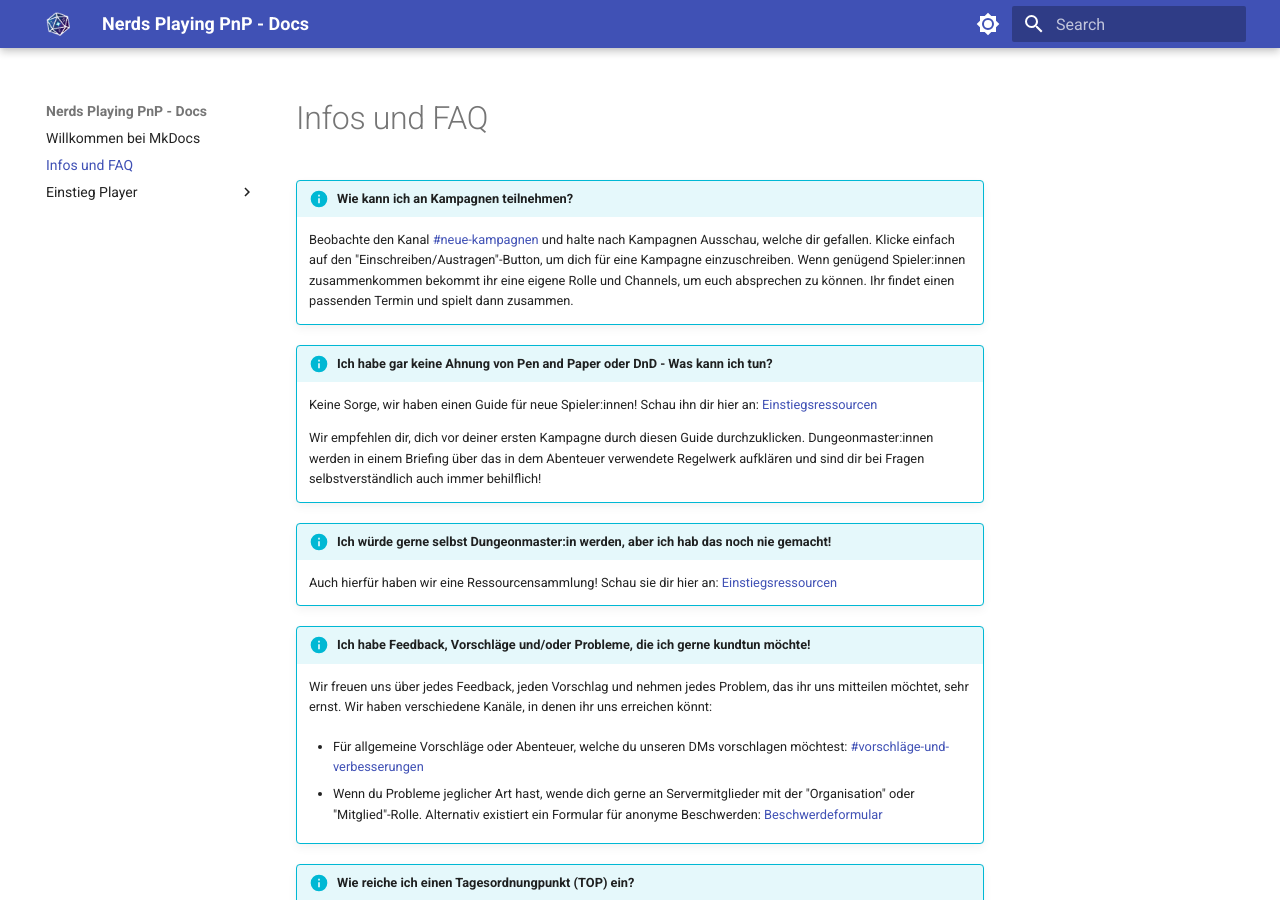
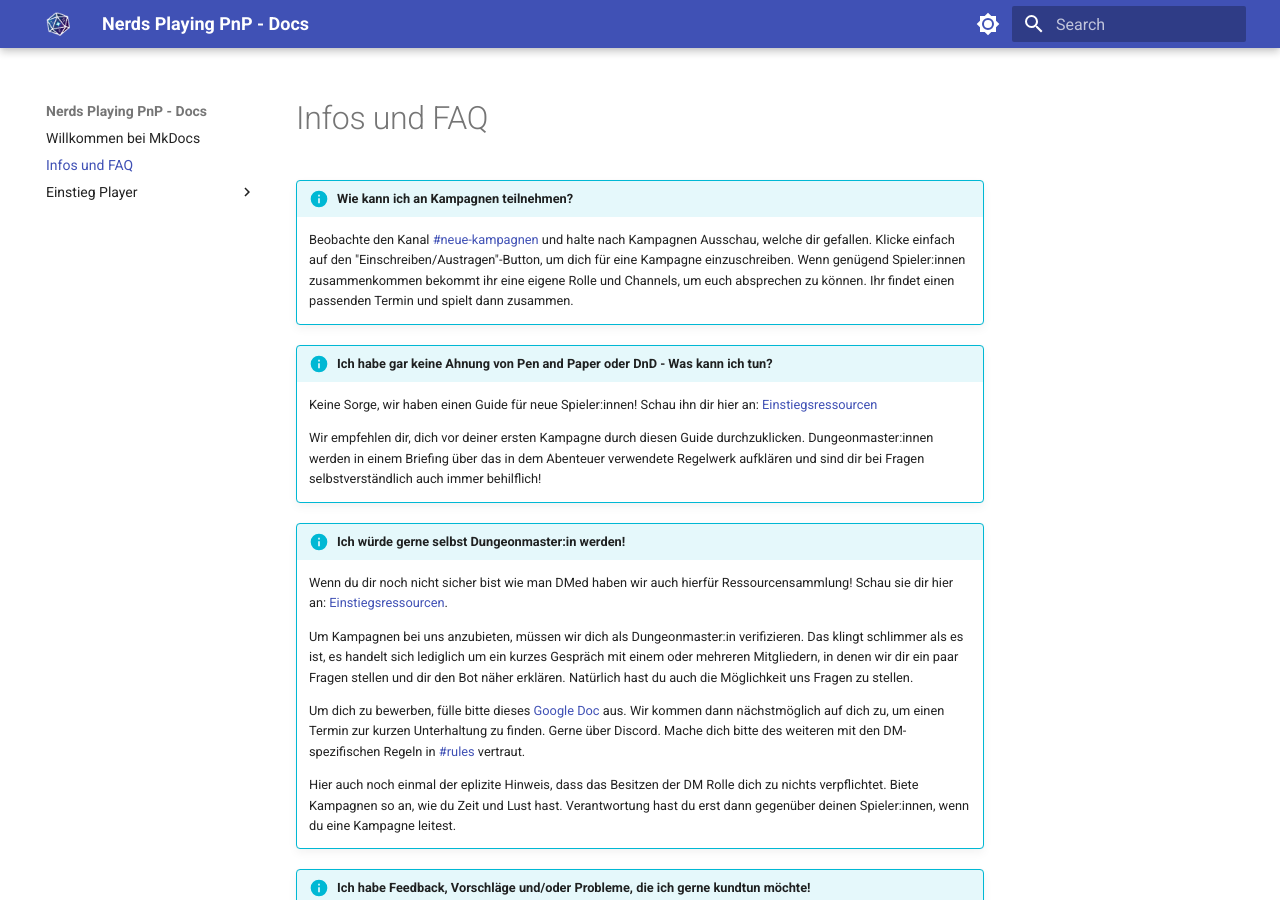
Before and after one commit to nerdsplayingpnp-tud/docs, an MkDocs documentation site: the page built from docs/FAQ.md, in a window 1280 px wide and 900 px high. Built offline with MkDocs 1.6.1 and Material for MkDocs 9.7.7, drawn with Linux system fonts in a browser that asks for light colours.

Commit message:
added all infos from #dm-bewerbung

```diff
--- a/docs/FAQ.md
+++ b/docs/FAQ.md
@@ -10,9 +10,15 @@
 
     Wir empfehlen dir, dich vor deiner ersten Kampagne durch diesen Guide durchzuklicken. Dungeonmaster:innen werden in einem Briefing über das in dem Abenteuer verwendete Regelwerk aufklären und sind dir bei Fragen selbstverständlich auch immer behilflich!
 
-!!! info "Ich würde gerne selbst Dungeonmaster:in werden, aber ich hab das noch nie gemacht!"
+!!! info "Ich würde gerne selbst Dungeonmaster:in werden!"
 
-    Auch hierfür haben wir eine Ressourcensammlung! Schau sie dir hier an: [Einstiegsressourcen](/Einstieg - DM)
+    Wenn du dir noch nicht sicher bist wie man DMed haben wir auch hierfür Ressourcensammlung! Schau sie dir hier an: [Einstiegsressourcen](/Einstieg - DM).
+
+    Um Kampagnen bei uns anzubieten, müssen wir dich als Dungeonmaster:in verifizieren. Das klingt schlimmer als es ist, es handelt sich lediglich um ein kurzes Gespräch mit einem oder mehreren Mitgliedern, in denen wir dir ein paar Fragen stellen und dir den Bot näher erklären. Natürlich hast du auch die Möglichkeit uns Fragen zu stellen.
+
+    Um dich zu bewerben, fülle bitte dieses [Google Doc](https://docs.google.com/forms/d/e/1FAIpQLSfa57B59w67_z46vePDpQRg5URBFPtBGNa657HFSGKybT85lQ/viewform?usp=sf_link) aus. Wir kommen dann nächstmöglich auf dich zu, um einen Termin zur kurzen Unterhaltung zu finden. Gerne über Discord. Mache dich bitte des weiteren mit den DM-spezifischen Regeln in [#rules](https://discord.gg/pPCdCK5wQu) vertraut.
+
+    Hier auch noch einmal der eplizite Hinweis, dass das Besitzen der DM Rolle dich zu nichts verpflichtet. Biete Kampagnen so an, wie du Zeit und Lust hast. Verantwortung hast du erst dann gegenüber deinen Spieler:innen, wenn du eine Kampagne leitest.
 
 
 !!! info "Ich habe Feedback, Vorschläge und/oder Probleme, die ich gerne kundtun möchte!"
```
